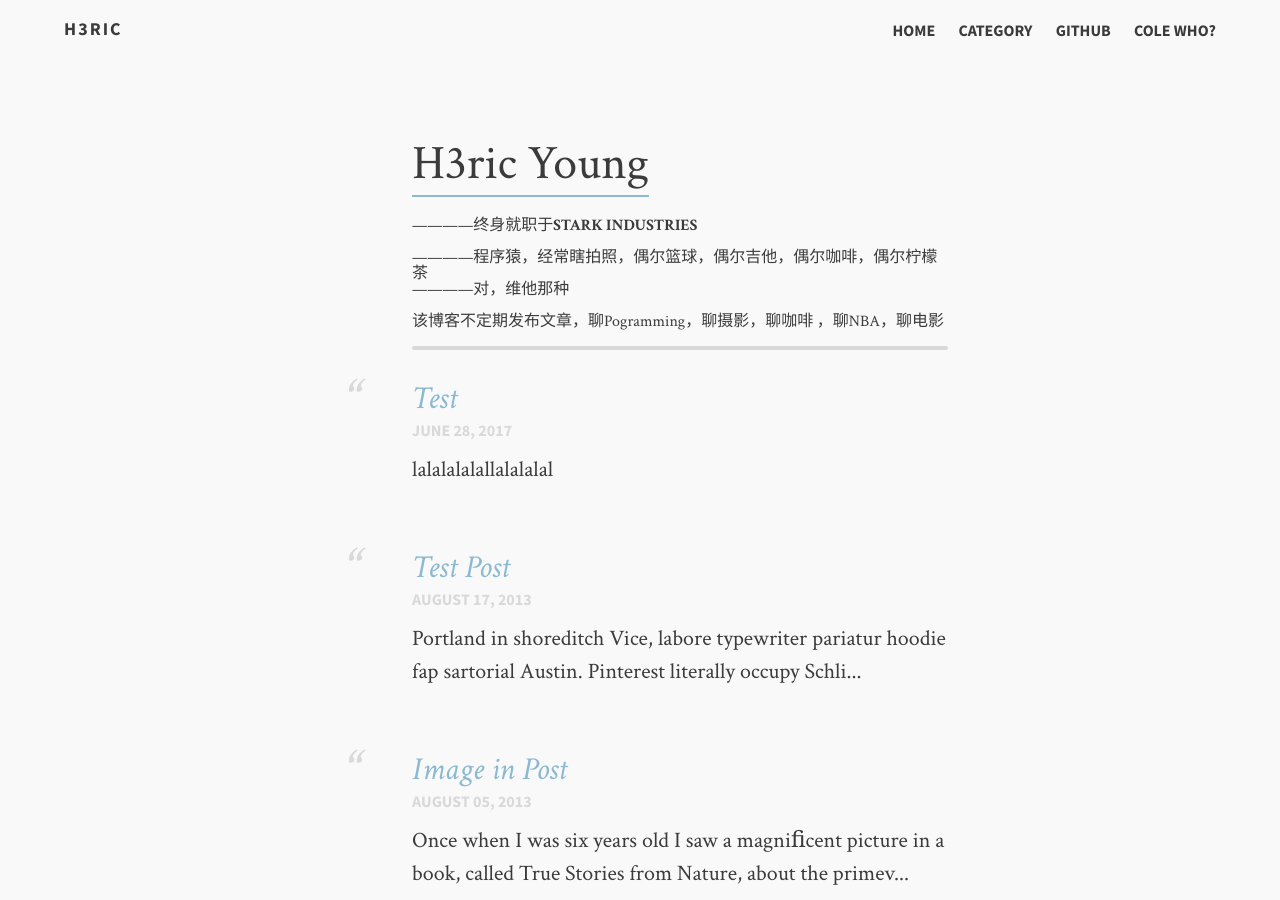
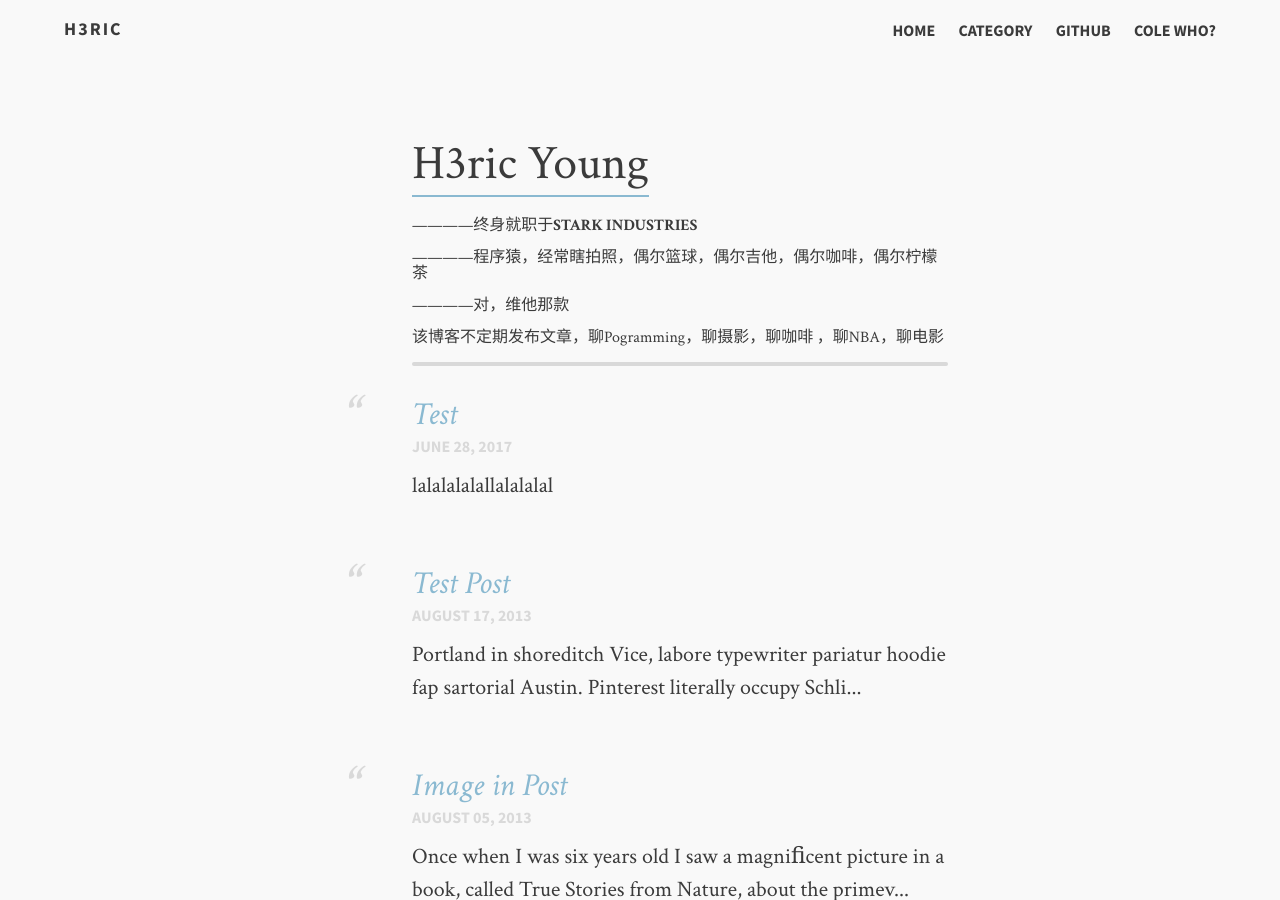
Before and after one commit to HericYoung/Blog, a Jekyll site: the page built from index.md, in a window 1280 px wide and 900 px high. Built offline with Jekyll 4.4.1, drawn with Linux system fonts in a browser that asks for light colours.

Commit message:
no message

```diff
--- a/index.md
+++ b/index.md
@@ -1,7 +1,7 @@
 ---
 layout: home
 title: "H3ric Young"
-description: ————终身就职于<strong>STARK INDUSTRIES</strong><br><br>————程序猿，经常瞎拍照，偶尔篮球，偶尔吉他，偶尔咖啡，偶尔柠檬茶<br>————对，维他那种<br><br>该博客不定期发布文章，聊Pogramming，聊摄影，聊咖啡 ，聊NBA，聊电影<br>
+description: ————终身就职于<strong>STARK INDUSTRIES</strong><br><br>————程序猿，经常瞎拍照，偶尔篮球，偶尔吉他，偶尔咖啡，偶尔柠檬茶<br><br>————对，维他那款<br><br>该博客不定期发布文章，聊Pogramming，聊摄影，聊咖啡 ，聊NBA，聊电影<br>
 tags: [Jekyll, theme, responsive, blog, template]
 image:
   feature: typewriter.jpg
```
